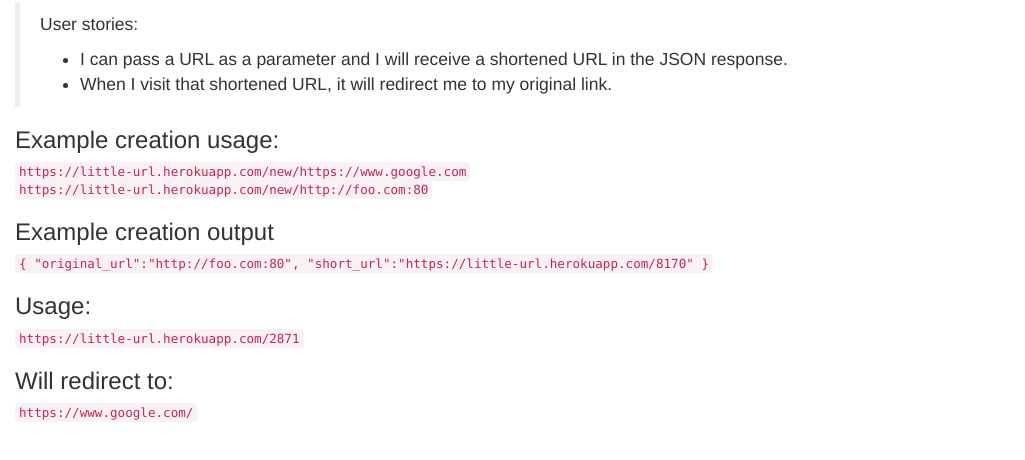
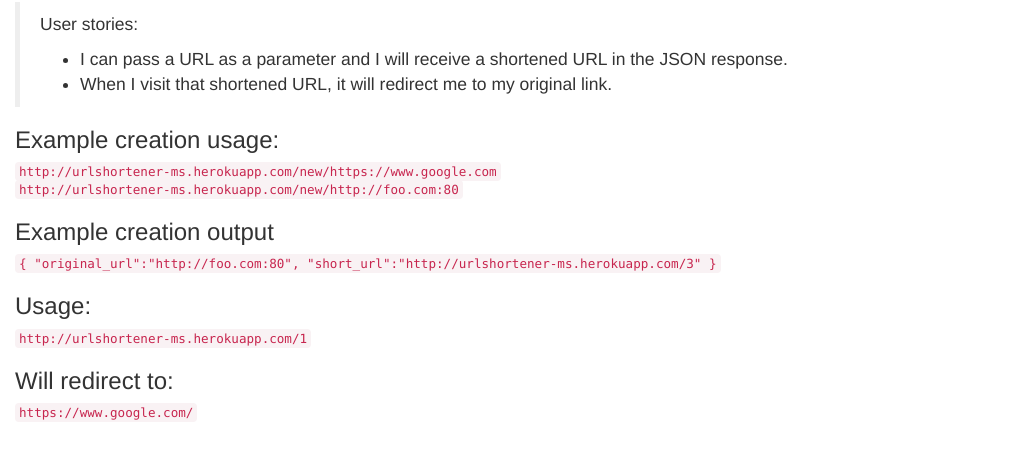
Before and after one commit to adnrs96/URL-Shortener-Microservice, a website: page index.html in a window 1280 px wide. Shown: the part 68-528 px from the top of the page, without its empty margins (0-1025 px from the left). Drawn offline with nearby package versions, Linux system fonts and the light colour scheme.

Commit message:
Corrected URLS

```diff
--- a/index.html
+++ b/index.html
@@ -17,17 +17,17 @@
 			</ul>
 		</blockquote>
 	<h3>Example creation usage:</h3>
-	<code>https://little-url.herokuapp.com/new/https://www.google.com</code>
+	<code>http://urlshortener-ms.herokuapp.com/new/https://www.google.com</code>
 	<br/>
-	<code>https://little-url.herokuapp.com/new/http://foo.com:80</code>
+	<code>http://urlshortener-ms.herokuapp.com/new/http://foo.com:80</code>
 	<h3>Example creation output</h3>
 	<code>	{
   			"original_url":"http://foo.com:80",
-  			"short_url":"https://little-url.herokuapp.com/8170"
+  			"short_url":"http://urlshortener-ms.herokuapp.com/3"
 			}
 	</code>
 <h3>Usage:</h3>
-<code>https://little-url.herokuapp.com/2871</code>
+<code>http://urlshortener-ms.herokuapp.com/1</code>
 <h3>Will redirect to:</h3>
 <code>https://www.google.com/</code>
 </div>
```
